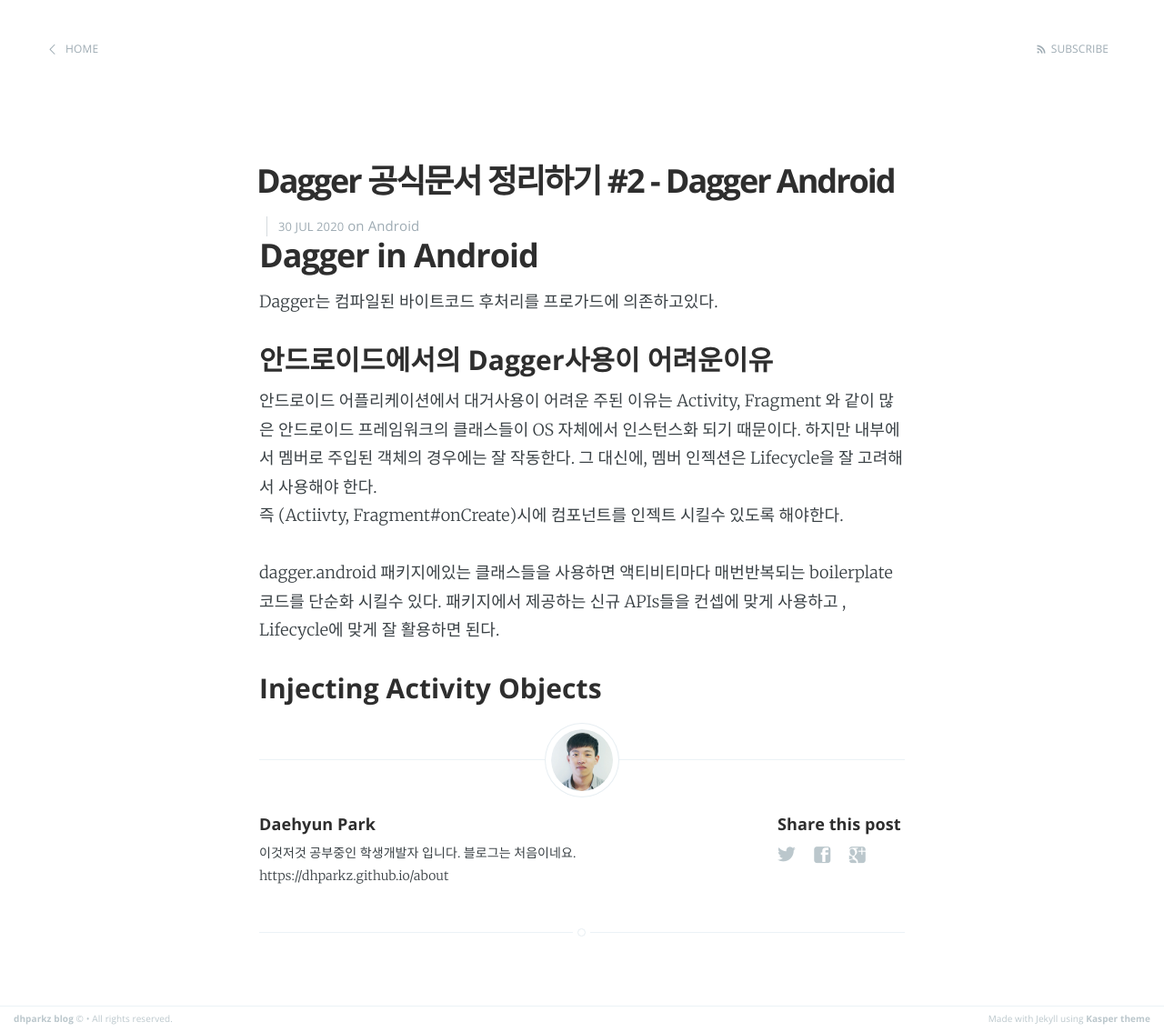
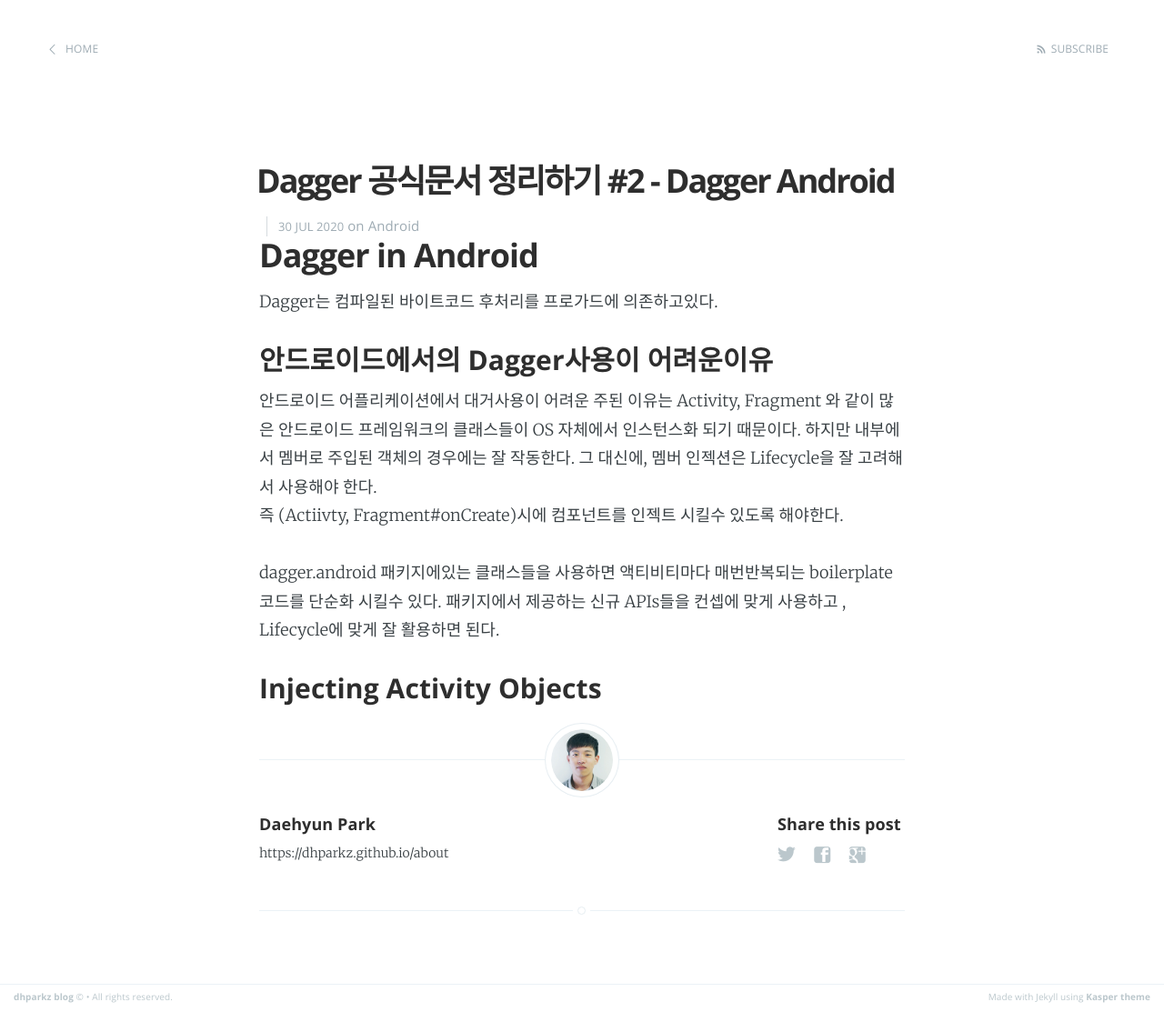
Before and after one commit to dhen-p/dhen-p.github.io, a Jekyll site: the page built from _posts/2020-07-30-dagger-정리하기-2.md, in a window 1280 px wide. Shown: the whole page at 91% size. Built offline with Jekyll 4.4.1, drawn with Linux system fonts in a browser that asks for light colours; after the commit the page ends 1110 px from its top, so only the background shows below that.

```diff
--- a/_config.yml
+++ b/_config.yml
@@ -30,5 +30,4 @@ gems: [jekyll-paginate]
 url: "http://dhparkz.github.io" # the base hostname & protocol for your site
 author: Daehyun Park
 author_description: >
-  이것저것 공부중인 학생개발자 입니다.
-  블로그는 처음이네요. https://dhparkz.github.io/about
+  https://dhparkz.github.io/about
```
